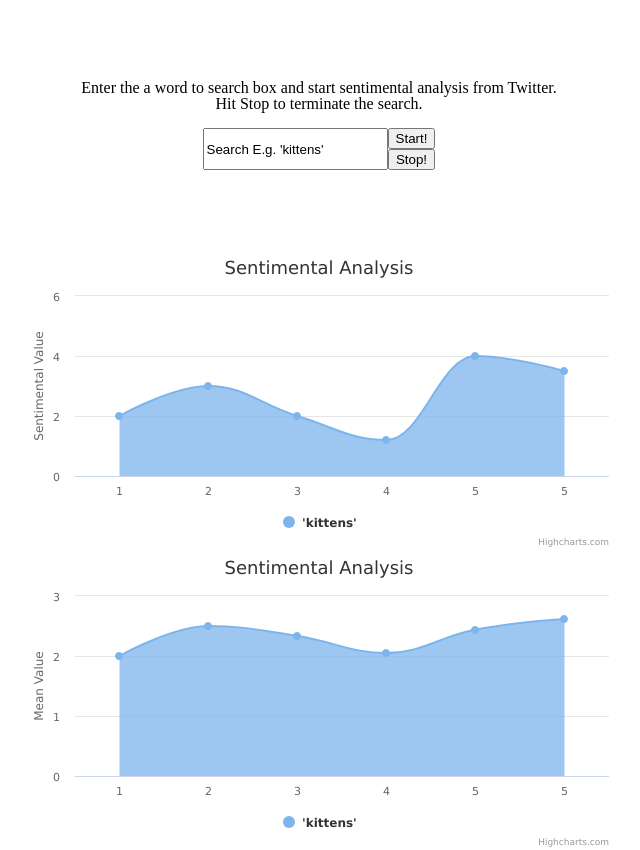
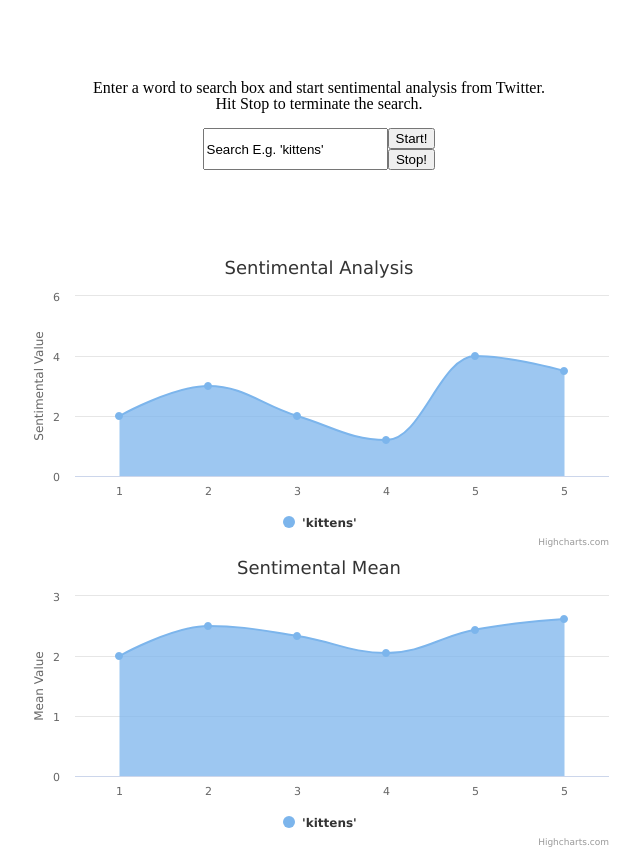
Before and after one commit to tweet-sentiment-analyis/webinterface, a PHP site: page /main.html in a window 1280 px wide. Shown: the whole page, without its empty margins (321-961 px from the left). Run offline with PHP 8.4, Linux system fonts and the light colour scheme; some libraries are stand-ins or nearby versions.

Commit message:
Punctuation fix in design.

```diff
--- a/main.html
+++ b/main.html
@@ -14,7 +14,7 @@
 
     <div id="interaction_box">
       <div class="search_description">
-        <p>Enter the a word to search box and start sentimental analysis from Twitter.</p>
+        <p>Enter a word to search box and start sentimental analysis from Twitter.</p>
         <p>Hit Stop to terminate the search.</p>
       </div>
       <div class="search_field">
@@ -28,9 +28,11 @@
       </div>
     </div>
 
-    <div id="highcharts_timeseries" style="height: 300px">
-    </div>
-    <div id="highcharts_mean" style="height: 300px">
+    <div class="highcharts">
+      <div id="highcharts_timeseries" style="height: 300px">
+      </div>
+      <div id="highcharts_mean" style="height: 300px">
+      </div>
     </div>
 
     <script src="script/charts.js"></script>
--- a/script/charts.js
+++ b/script/charts.js
@@ -49,7 +49,7 @@ $(function () {
             type: 'areaspline'
         },
         title: {
-            text: 'Sentimental Analysis'
+            text: 'Sentimental Mean'
         },
         xAxis: {
             categories: ['1', '2', '3', '4', '5']
--- a/style/master.css
+++ b/style/master.css
@@ -35,6 +35,6 @@ body{
   flex-direction: column;;
 }
 
-#highcharts_timeseries{
+.highcharts{
   margin: 10vh 0 0 0;
 }
```
